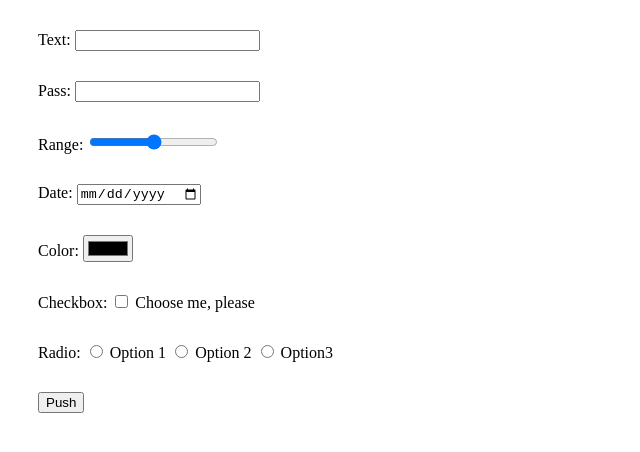
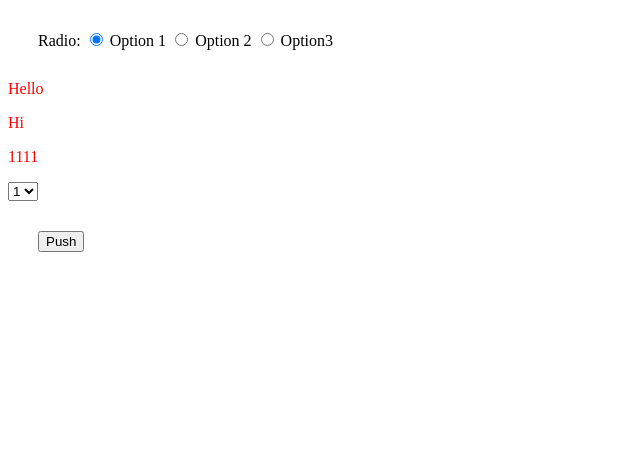
Before and after one commit to fxded/signuser.ru, a website: page public/index.html in a window 1280 px wide. Both pictures are taken after a click on the button "Push". Shown: the whole page, without its empty margins (0-640 px from the left). Drawn offline with Linux system fonts and the light colour scheme; files that its build step writes are made by us from their sources.

Commit message:
radio button

```diff
--- a/public/index.html
+++ b/public/index.html
@@ -6,33 +6,14 @@
     <meta name="viewport" content="width=device-width, initial-scale=1.0">
     <meta http-equiv="X-UA-Compatible" content="ie=edge">
     <title>Document</title>
-    <link rel="stylesheet" href="style.css">
+    <link rel="stylesheet" href="css/style.css">
 </head>
 
 <body>
-    <div>
-        Text: <input type="text" class="text-input">
-    </div>
-    <div>
-        Pass: <input type="password" class="pass-input">
-    </div>
-    <div>
-        Range: <input type="range" class="range-input" max="200">
-    </div>
-    <div>
-        Date: <input type="date" class="calendar-input">
-    </div>
-    <div>
-        Color: <input type="color" class="color-input">
-    </div>
-    <div>
-        Checkbox: <input type="checkbox" class="checkbox-input" id="checkbox-input">
-        <label for="checkbox-input">Choose me, please</label>
-    </div>
 
     <div>
         Radio:
-        <input type="radio" class="radio-input" id="radio-1" name="r555" value="сидя">
+        <input type="radio" class="radio-input" id="radio-1" name="r555" value="сидя" checked>
         <label for="radio-1">Option 1</label>
         <input type="radio" class="radio-input" id="radio-2" name="r555" value="стоя">
         <label for="radio-2">Option 2</label>
@@ -40,12 +21,23 @@
         <label for="radio-3">Option3</label>
     </div>
 
+    <p>Hello</p>
+    <p>Hi</p>
+    <p>1111</p>
+
+    <select name="" id="my-select">
+        <option value="one">1</option>
+        <option value="two">2</option>
+        <option value="three">3</option>
+        <option value="four">4</option>
+    </select>
+
     <div>
         <button class="push">Push</button>
     </div>
 
 
-    <script src="script.js"></script>
+    <script src="js/script.js"></script>
 </body>
 
 </html>
--- a/public/js/script.js
+++ b/public/js/script.js
@@ -1,33 +1,30 @@
 document.querySelector('.push').onclick = function () {
-    // данные из input type = text
-    console.log(document.querySelector('.text-input').value);
-
-
-    // данные из input type = password
-    console.log(document.querySelector('.pass-input').value);
-
-
-    // данные из input type = range
-    console.log(document.querySelector('.range-input').value);
-
-    // данные из input type = date
-    console.log(document.querySelector('.calendar-input').value);
-
-    // данные из input type = color
-    console.log(document.querySelector('.color-input').value);
-
-    // данные из input type = checkbox
-    console.log(document.querySelector('#checkbox-input').checked);
-    if (document.querySelector('#checkbox-input').checked) {
-        console.log('Даааааа!');
-    }
-    else {
-        console.log('Heeeeeт');
-    }
-
-    console.log('----------------Radio------------');
 
     // данные из input type = radio
     // console.log(document.querySelector('.radio-input[checked="checked"]').value);
 
+    let radio = document.querySelectorAll('.radio-input');
+    //console.log(radio);
+    //radio[0].hidden = true;
+    for (let i = 0; i < radio.length; i = i + 1) {
+        //console.log(radio[i].checked);
+        if (radio[i].checked) {
+            console.log(radio[i].value);
+        }
+    }
+
+    let p = document.querySelectorAll('p');
+    console.log(p);
+    for (let i = 0; i < p.length; i = i + 1) {
+        p[i].style.color = 'red';
+    }
+
+    let option = document.querySelectorAll('#my-select option');
+    console.log(option);
+    for (let i = 0; i < option.length; i = i + 1) {
+        // console.log(option[i].selected);
+        if (option[i].selected) {
+            console.log(option[i].innerHTML);
+        }
+    }
 }
```
